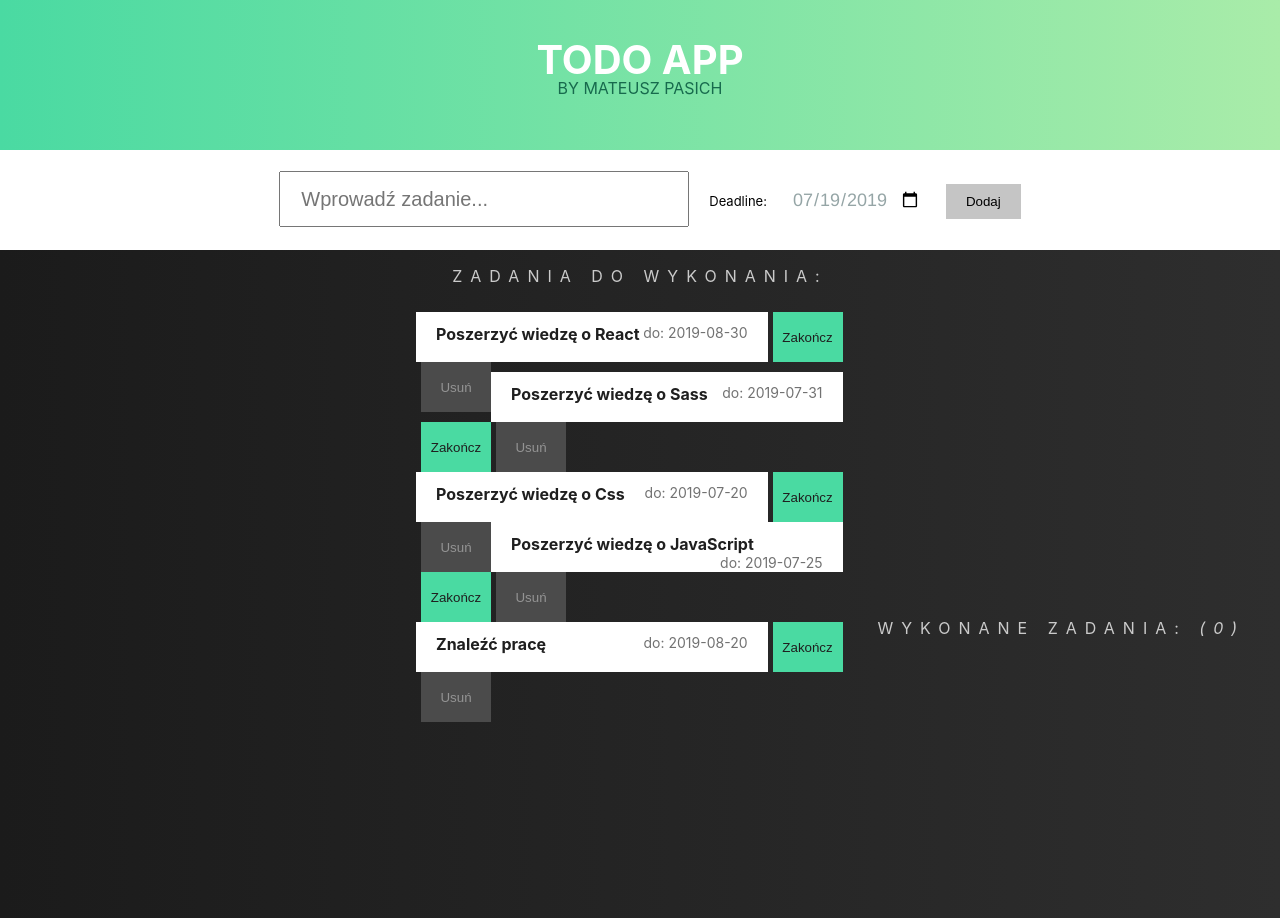
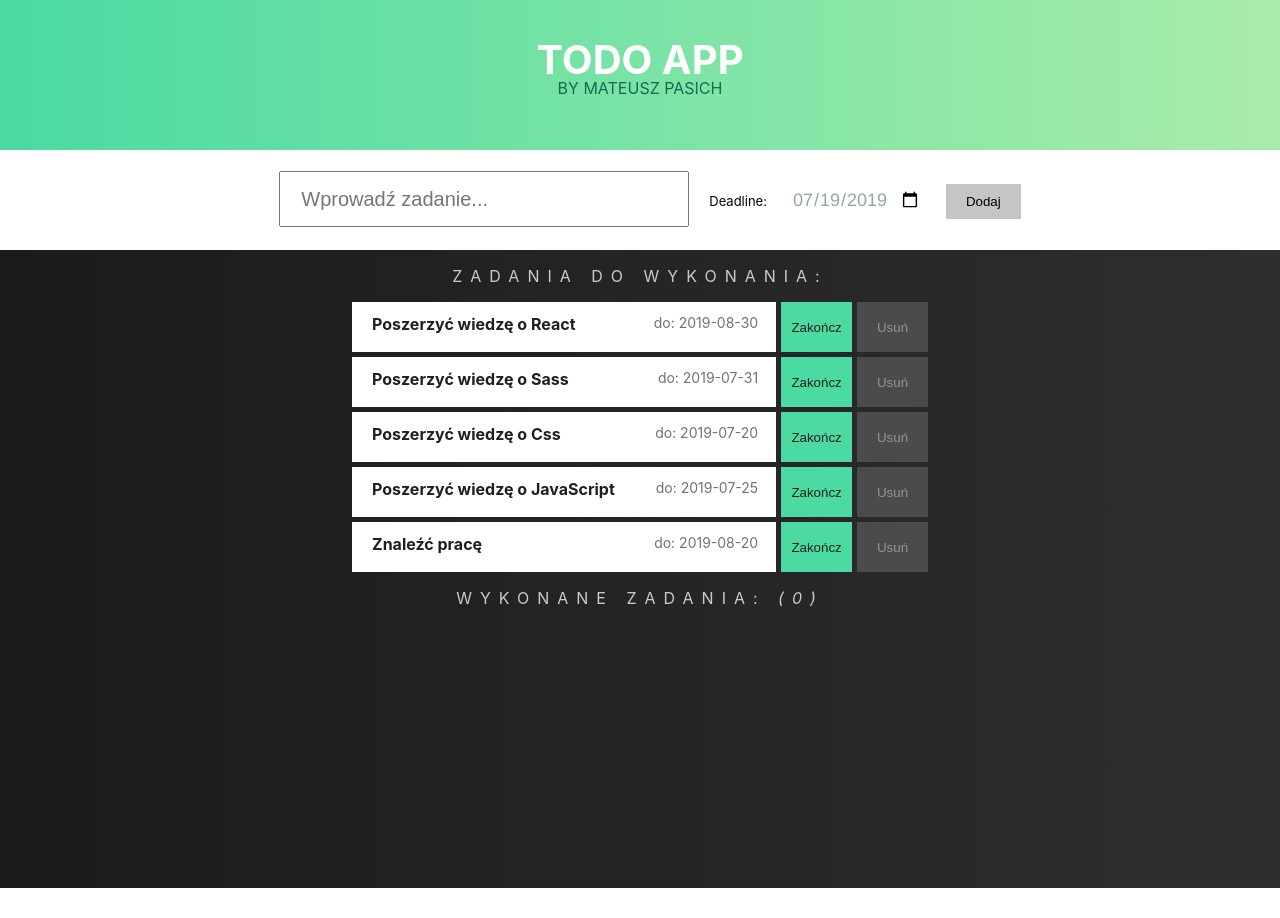
Before and after one commit to nodenative-pl/todoapp, a React (Create React App) app: page / in a window 1280 px wide. After the commit the page ends 888 px from the top, so only its background shows below. Built offline with nearby package versions, Linux system fonts and the light colour scheme.

Commit message:
fix new line bug on smaller resolution

```diff
--- a/src/components/Task.css
+++ b/src/components/Task.css
@@ -1,48 +1,41 @@
 .wrapTask{
-    display: block;
     height: 50px;
-
-    width: 35%;
-    padding-top: 10px;
-    margin-top: 10px;
-    margin: 0 auto;
+    width: 45%;
+    margin:0 auto;
+    margin-top: 5px;
     animation-name: example;
     animation-duration: 2s;
     animation-iteration-count: 1;
-
+    display: flex;
 }
 
 .wrapTaskDone{
-    display: block;
     height: 50px;
-
-    width: 35%;
-    padding-top: 10px;
-    margin-top: 10px;
-    margin: 0 auto;
+    width: 45%;
+    margin:0 auto;
+    margin-top: 5px;
     animation-name: example;
     animation-duration: 2s;
     animation-iteration-count: 1;
-
+    display: flex;
 }
 
 
 
 .task{
-    float: left;
-    display: inline-block;
-    width: 74%;
+    height: 75%;
+    width: 75%;
     background-color: white;
-   color: #1f1f1f;
-    height: 38px;
+    color: #1f1f1f;
     text-align: left;
     padding-left: 20px;
+    float: left;
     padding-top: 12px;
 }
 
 .taskDone{
+    display: block;
     float: left;
-    display: inline-block;
     width: 74%;
     background-color: rgb(119, 119, 119);;
    color: #1f1f1f;
@@ -54,21 +47,19 @@
 
 .task span{
     float: right;
-    margin-right: 20px;
+    margin-right: 18px;
     color: #727272;
     font-size: 14px;
 }
 
 .doneBtn {
     margin-left: 5px;
-    float: left;
     /* background-color: #4bdaa2; */
     background-image: linear-gradient(to right, #4adaa2, #4adaa2);
-    width: 70px;
-    height: 50px;
+    width: 75px;
+    height: 100%;
     border:none;
     color: #1f1f1f;
-
 }
 
 .doneBtn:hover{
@@ -85,10 +76,8 @@
     background-color: #4b4b4b;
     color:#949494;
     margin-left: 5px;
-    float: left;
-
-    width: 70px;
-    height: 50px;;
+    width: 75px;
+    height: 100%;
     border:none;
 }
 
--- a/src/components/Task.js
+++ b/src/components/Task.js
@@ -9,7 +9,7 @@ const Task = (props) => {
     if (active) {
         return (
             <div className="wrapTask">
-                <div className="task" ><strong>{text}</strong> <span>do: {date}</span></div>
+                <div className="task"><strong>{text}</strong> <span>do: {date}</span></div>
                 <button className="doneBtn" onClick={() => props.change(id)}>Zakończ</button>
                 <button className="deleteBtn" onClick={() => props.delete(id)}>Usuń</button>
             </div >
```
